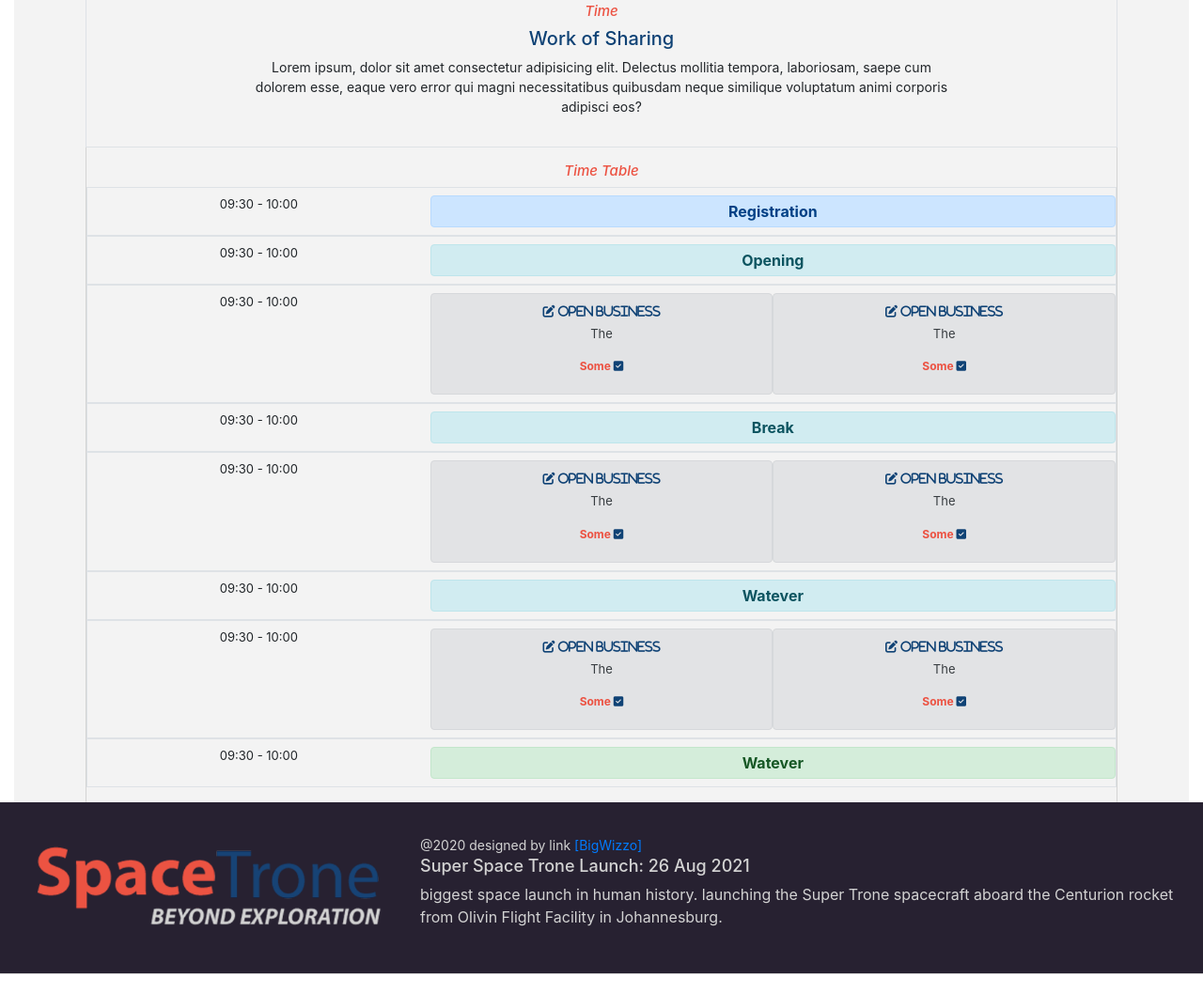
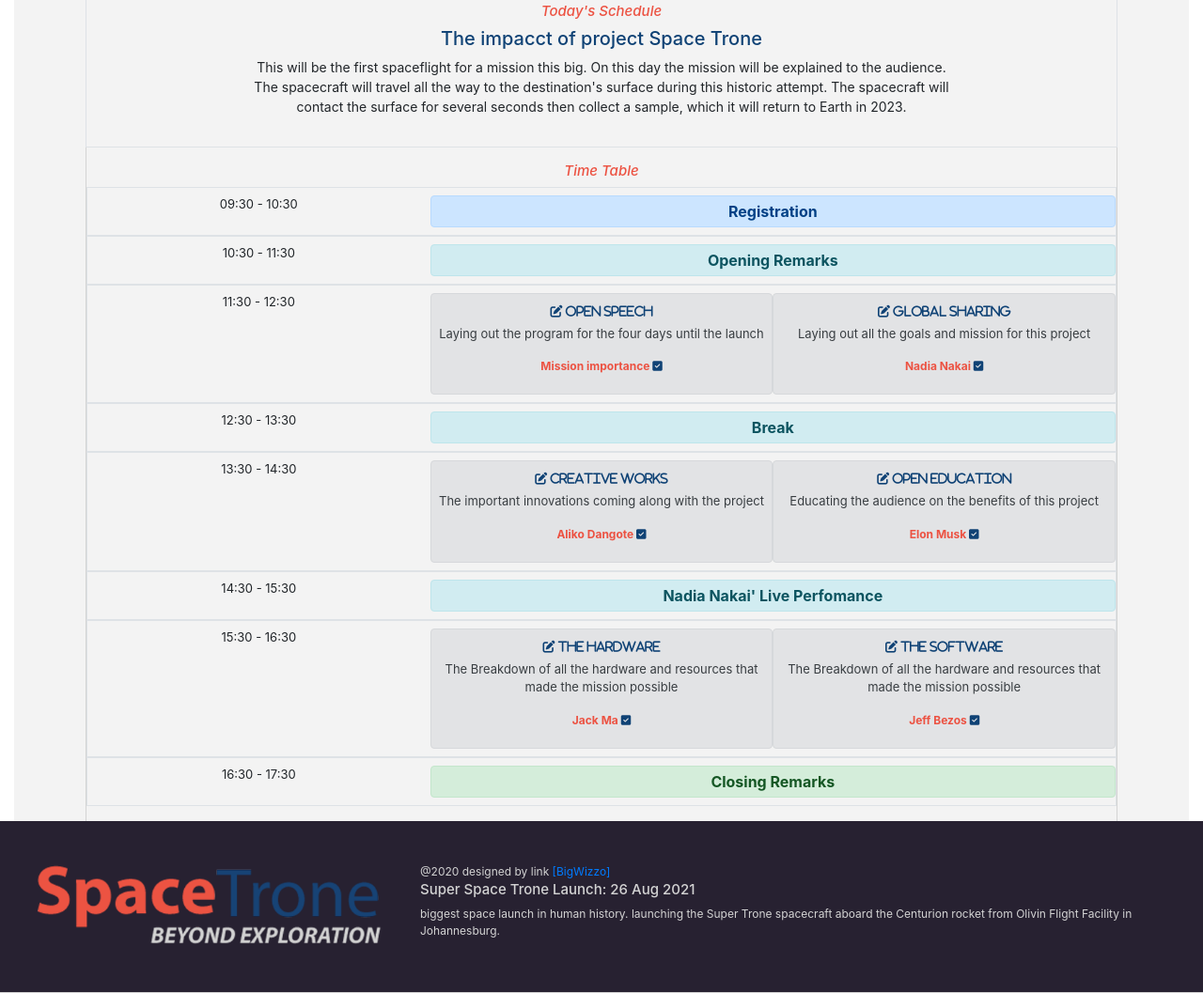
Before and after one commit to BigWizzo/html-css-capstone, a plain HTML site: page schedule.html in a window 1280 px wide. Shown: the part 402-1459 px from the top of the page at 94% size. Drawn offline with nearby package versions, Linux system fonts and the light colour scheme.

Commit message:
adding more styles to the schedule page

```diff
--- a/schedule.html
+++ b/schedule.html
@@ -1,15 +1,24 @@
 <!DOCTYPE html>
 <html lang="en">
-
   <head>
     <!-- Required meta tags -->
     <meta charset="utf-8" />
-    <meta name="viewport" content="width=device-width, initial-scale=1, shrink-to-fit=no" />
-    <script src="https://kit.fontawesome.com/c7d73dbfbb.js" crossorigin="anonymous"></script>
+    <meta
+      name="viewport"
+      content="width=device-width, initial-scale=1, shrink-to-fit=no"
+    />
+    <script
+      src="https://kit.fontawesome.com/c7d73dbfbb.js"
+      crossorigin="anonymous"
+    ></script>
 
     <!-- Bootstrap CSS -->
-    <link rel="stylesheet" href="https://stackpath.bootstrapcdn.com/bootstrap/4.5.2/css/bootstrap.min.css"
-        integrity="sha384-JcKb8q3iqJ61gNV9KGb8thSsNjpSL0n8PARn9HuZOnIxN0hoP+VmmDGMN5t9UJ0Z" crossorigin="anonymous" />
+    <link
+      rel="stylesheet"
+      href="https://stackpath.bootstrapcdn.com/bootstrap/4.5.2/css/bootstrap.min.css"
+      integrity="sha384-JcKb8q3iqJ61gNV9KGb8thSsNjpSL0n8PARn9HuZOnIxN0hoP+VmmDGMN5t9UJ0Z"
+      crossorigin="anonymous"
+    />
     <link rel="stylesheet" href="./css/style.css" />
     <title>HTML and CSS Capstone</title>
   </head>
@@ -17,16 +26,24 @@
   <body>
     <header class="nav-wraper">
       <nav class="top-nav d-none d-md-block">
-            <div class="nav-top justify-content-end navbar navbar-expand-sm bg-dark navbar-dark p-0">
+        <div
+          class="nav-top justify-content-end navbar navbar-expand-sm bg-dark navbar-dark p-0"
+        >
           <ul class="navbar-nav pr-5 font-13">
             <li class="nav-item">
-                        <a class="nav-link" href="#"><i class="fab fa-facebook-f gray-clr"></i></a>
+              <a class="nav-link" href="#"
+                ><i class="fab fa-facebook-f gray-clr"></i
+              ></a>
             </li>
             <li class="nav-item">
-                        <a class="nav-link" href="#"><i class="fab fa-twitter gray-clr"></i></a>
+              <a class="nav-link" href="#"
+                ><i class="fab fa-twitter gray-clr"></i
+              ></a>
             </li>
             <li class="nav-item">
-                        <a class="nav-link" href="#"><i class="fab fa-github-square gray-clr"></i></a>
+              <a class="nav-link" href="#"
+                ><i class="fab fa-github-square gray-clr"></i
+              ></a>
             </li>
             <li class="nav-item">
               <a class="nav-link gray-clr" href="#">English</a>
@@ -34,17 +51,27 @@
           </ul>
         </div>
       </nav>
-        <nav class="main-nav sticky-top navbar navbar-expand-md justify-content-md-around bg-light navbar-light">
+      <nav
+        class="main-nav sticky-top navbar navbar-expand-md justify-content-md-around bg-light navbar-light"
+      >
         <!-- Brand/logo -->
         <a class="navbar-brand pl-5 font-weight-bolder red-clr logo-a" href="#">
           <!-- My-Logo -->
           <img src="./images/logo-nav.png" alt="logo" class="logo-nav h-100" />
         </a>
         <!-- Toggler/collapsibe Button -->
-            <button class="navbar-toggler" type="button" data-toggle="collapse" data-target="#collapsibleNavbar">
+        <button
+          class="navbar-toggler"
+          type="button"
+          data-toggle="collapse"
+          data-target="#collapsibleNavbar"
+        >
           <span class="navbar-toggler-icon"></span>
         </button>
-            <div class="row justify-content-end collapse navbar-collapse" id="collapsibleNavbar">
+        <div
+          class="row justify-content-end collapse navbar-collapse"
+          id="collapsibleNavbar"
+        >
           <!-- Links -->
           <ul class="navbar-nav pr-5 font-weight-bold">
             <li class="nav-item">
@@ -65,108 +92,193 @@
     </header>
     <main class="main-section container-fluid text-center">
       <div aria-label="breadcrumb">
-            <ol class="breadcrumb p-2 m-0 rounded-0 font-12 lt-gray-bg justify-content-end">
+        <ol
+          class="breadcrumb p-2 m-0 rounded-0 font-12 lt-gray-bg justify-content-end"
+        >
           <li class="breadcrumb-item"><a href="#">Home</a></li>
-                <li class="breadcrumb-item"><a href="#">Library</a></li>
-                <li class="breadcrumb-item active" aria-current="page">Data</li>
+          <li class="breadcrumb-item active" aria-current="page">Schedule</li>
         </ol>
       </div>
       <div class="schedule-wrap lt-gray-bg container-fluid">
         <div class="p-3"></div>
-            <div class="schedule section-div lt-gray-bg bd-section py-3 mx-auto w-90 container-fluid">
+        <div
+          class="schedule section-div lt-gray-bg bd-section py-3 mx-auto w-90 container-fluid"
+        >
           <h2 class="topic-h2">Schedule</h2>
           <div class="btn-wrap">
             <div class="row btn-div py-5">
-                        <button type="button" class="btn col-6 col-md-3 mt-3 px-0 red-bg text-white">Tue
-                            (24/08)></button>
-                        <button type="button" class="btn col-6 col-md-3 mt-3 px-0 gray-bg">Wed (25/08)</button>
-                        <button type="button" class="btn col-6 col-md-3 mt-3 px-0 gray-bg">Thur (26/08)</button>
-                        <button type="button" class="btn col-6 col-md-3 mt-3 px-0 gray-bg">Fri (27/08)</button>
+              <button
+                type="button"
+                class="btn col-6 col-md-3 mt-3 px-0 red-bg text-white"
+              >
+                Tue (24/08)>
+              </button>
+              <button
+                type="button"
+                class="btn col-6 col-md-3 mt-3 px-0 gray-bg"
+              >
+                Wed (25/08)
+              </button>
+              <button
+                type="button"
+                class="btn col-6 col-md-3 mt-3 px-0 gray-bg"
+              >
+                Thur (26/08)
+              </button>
+              <button
+                type="button"
+                class="btn col-6 col-md-3 mt-3 px-0 gray-bg"
+              >
+                Fri (27/08)
+              </button>
             </div>
           </div>
         </div>
       </div>
       <div class="work-wrap lt-gray-bg container-fluid">
-            <div class="work section-div lt-gray-bg bd-section py-3 mx-auto w-90 border container-fluid">
+        <div
+          class="work section-div lt-gray-bg bd-section py-3 mx-auto w-90 border container-fluid"
+        >
           <div class="in-body mx-auto mx-auto">
-                    <h5 class="sp-title font-italic red-clr font-15">Time</h5>
-                    <h4 class="font-20 lt-blue-clr">Work of Sharing</h4>
-                    <p class="work-para font-14">Lorem ipsum, dolor sit amet consectetur adipisicing elit. Delectus
-                        mollitia
-                        tempora,
-                        laboriosam, saepe cum dolorem esse, eaque vero error qui magni necessitatibus quibusdam neque
-                        similique
-                        voluptatum animi corporis adipisci eos?</p>
+            <h5 class="sp-title font-italic red-clr font-15">
+              Today's Schedule
+            </h5>
+            <h4 class="font-20 lt-blue-clr">
+              The impacct of project Space Trone
+            </h4>
+            <p class="work-para font-14">
+              This will be the first spaceflight for a mission this big. On this
+              day the mission will be explained to the audience. The spacecraft
+              will travel all the way to the destination's surface during this
+              historic attempt. The spacecraft will contact the surface for
+              several seconds then collect a sample, which it will return to
+              Earth in 2023.
+            </p>
           </div>
         </div>
       </div>
       <div class="program-wrap lt-gray-bg container-fluid">
-            <div class="program section-div lt-gray-bg bd-section py-3 mx-auto w-90 container-fluid">
+        <div
+          class="program section-div lt-gray-bg bd-section py-3 mx-auto w-90 container-fluid"
+        >
           <h5 class="sp-title font-italic red-clr font-15">Time Table</h5>
           <div class="row border py-2">
-                    <div class="col-4 prog-time font-13">09:30 - 10:00</div>
-                    <div class="col-8 prog-desc font-weight-bold alert alert-primary m-0 p-1">Registration</div>
+            <div class="col-4 prog-time font-13">09:30 - 10:30</div>
+            <div
+              class="col-8 prog-desc font-weight-bold alert alert-primary m-0 p-1"
+            >
+              Registration
+            </div>
           </div>
           <div class="row border py-2">
-                    <div class="col-4 prog-time font-13">09:30 - 10:00</div>
-                    <div class="col-8 prog-desc font-weight-bold alert alert-info m-0 p-1">Opening</div>
+            <div class="col-4 prog-time font-13">10:30 - 11:30</div>
+            <div
+              class="col-8 prog-desc font-weight-bold alert alert-info m-0 p-1"
+            >
+              Opening Remarks
+            </div>
           </div>
           <div class="row border py-2">
-                    <div class="col-4 prog-time font-13">09:30 - 10:00</div>
+            <div class="col-4 prog-time font-13">11:30 - 12:30</div>
             <div class="col-4 prog-card alert alert-secondary m-0 p-1">
-                        <i class="fas fa-edit font-13 lt-blue-clr font-weight-bold py-2"> Open Business</i>
-                        <p class="font-13">The</p>
-                        <p class="font-12 red-clr font-weight-bold">Some <i class="fas fa-check-square lt-blue-clr"></i>
+              <i class="fas fa-edit font-13 lt-blue-clr font-weight-bold py-2">
+                Open Speech</i
+              >
+              <p class="font-13">
+                Laying out the program for the four days until the launch
+              </p>
+              <p class="font-12 red-clr font-weight-bold">
+                Mission importance
+                <i class="fas fa-check-square lt-blue-clr"></i>
               </p>
             </div>
-                    <div class="col-4 prog-card alert alert-secondary m-0 p-1"><i
-                            class="fas fa-edit font-13 lt-blue-clr font-weight-bold py-2"> Open Business</i>
-                        <p class="font-13">The</p>
-                        <p class="font-12 red-clr font-weight-bold">Some <i class="fas fa-check-square lt-blue-clr"></i>
+            <div class="col-4 prog-card alert alert-secondary m-0 p-1">
+              <i class="fas fa-edit font-13 lt-blue-clr font-weight-bold py-2">
+                Global Sharing</i
+              >
+              <p class="font-13">
+                Laying out all the goals and mission for this project
+              </p>
+              <p class="font-12 red-clr font-weight-bold">
+                Nadia Nakai <i class="fas fa-check-square lt-blue-clr"></i>
               </p>
             </div>
           </div>
           <div class="row border py-2">
-                    <div class="col-4 prog-time font-13">09:30 - 10:00</div>
-                    <div class="col-8 prog-desc font-weight-bold alert alert-info m-0 p-1">Break</div>
+            <div class="col-4 prog-time font-13">12:30 - 13:30</div>
+            <div
+              class="col-8 prog-desc font-weight-bold alert alert-info m-0 p-1"
+            >
+              Break
+            </div>
           </div>
           <div class="row border py-2">
-                    <div class="col-4 prog-time font-13">09:30 - 10:00</div>
-                    <div class="col-4 prog-card alert alert-secondary m-0 p-1"><i
-                            class="fas fa-edit font-13 lt-blue-clr font-weight-bold py-2"> Open Business</i>
-                        <p class="font-13">The</p>
-                        <p class="font-12 red-clr font-weight-bold">Some <i class="fas fa-check-square lt-blue-clr"></i>
+            <div class="col-4 prog-time font-13">13:30 - 14:30</div>
+            <div class="col-4 prog-card alert alert-secondary m-0 p-1">
+              <i class="fas fa-edit font-13 lt-blue-clr font-weight-bold py-2">
+                Creative Works</i
+              >
+              <p class="font-13">
+                The important innovations coming along with the project
+              </p>
+              <p class="font-12 red-clr font-weight-bold">
+                Aliko Dangote <i class="fas fa-check-square lt-blue-clr"></i>
               </p>
             </div>
-                    <div class="col-4 prog-card alert alert-secondary m-0 p-1"><i
-                            class="fas fa-edit font-13 lt-blue-clr font-weight-bold py-2"> Open Business</i>
-                        <p class="font-13">The</p>
-                        <p class="font-12 red-clr font-weight-bold">Some <i class="fas fa-check-square lt-blue-clr"></i>
+            <div class="col-4 prog-card alert alert-secondary m-0 p-1">
+              <i class="fas fa-edit font-13 lt-blue-clr font-weight-bold py-2">
+                Open Education</i
+              >
+              <p class="font-13">
+                Educating the audience on the benefits of this project
+              </p>
+              <p class="font-12 red-clr font-weight-bold">
+                Elon Musk <i class="fas fa-check-square lt-blue-clr"></i>
               </p>
             </div>
           </div>
           <div class="row border py-2">
-                    <div class="col-4 prog-time font-13">09:30 - 10:00</div>
-                    <div class="col-8 prog-desc font-weight-bold alert alert-info m-0 p-1">Watever</div>
+            <div class="col-4 prog-time font-13">14:30 - 15:30</div>
+            <div
+              class="col-8 prog-desc font-weight-bold alert alert-info m-0 p-1"
+            >
+              Nadia Nakai' Live Perfomance
+            </div>
           </div>
           <div class="row border py-2">
-                    <div class="col-4 prog-time font-13">09:30 - 10:00</div>
-                    <div class="col-4 prog-card alert alert-secondary m-0 p-1"><i
-                            class="fas fa-edit font-13 lt-blue-clr font-weight-bold py-2"> Open Business</i>
-                        <p class="font-13">The</p>
-                        <p class="font-12 red-clr font-weight-bold">Some <i class="fas fa-check-square lt-blue-clr"></i>
+            <div class="col-4 prog-time font-13">15:30 - 16:30</div>
+            <div class="col-4 prog-card alert alert-secondary m-0 p-1">
+              <i class="fas fa-edit font-13 lt-blue-clr font-weight-bold py-2">
+                The Hardware</i
+              >
+              <p class="font-13">
+                The Breakdown of all the hardware and resources that made the
+                mission possible
+              </p>
+              <p class="font-12 red-clr font-weight-bold">
+                Jack Ma <i class="fas fa-check-square lt-blue-clr"></i>
               </p>
             </div>
-                    <div class="col-4 prog-card alert alert-secondary m-0 p-1"><i
-                            class="fas fa-edit font-13 lt-blue-clr font-weight-bold py-2"> Open Business</i>
-                        <p class="font-13">The</p>
-                        <p class="font-12 red-clr font-weight-bold">Some <i class="fas fa-check-square lt-blue-clr"></i>
+            <div class="col-4 prog-card alert alert-secondary m-0 p-1">
+              <i class="fas fa-edit font-13 lt-blue-clr font-weight-bold py-2">
+                The Software</i
+              >
+              <p class="font-13">
+                The Breakdown of all the hardware and resources that made the
+                mission possible
+              </p>
+              <p class="font-12 red-clr font-weight-bold">
+                Jeff Bezos <i class="fas fa-check-square lt-blue-clr"></i>
               </p>
             </div>
           </div>
           <div class="row border py-2">
-                    <div class="col-4 prog-time font-13">09:30 - 10:00</div>
-                    <div class="col-8 prog-desc font-weight-bold alert alert-success m-0 p-1">Watever</div>
+            <div class="col-4 prog-time font-13">16:30 - 17:30</div>
+            <div
+              class="col-8 prog-desc font-weight-bold alert alert-success m-0 p-1"
+            >
+              Closing Remarks
+            </div>
           </div>
         </div>
       </div>
@@ -174,29 +286,42 @@
     <footer class="footer gray-clr black-bg container-fluid">
       <div class="media p-3 row justify-content-center align-items-center">
         <div class="col-4 ft-img-div">
-                <img src="./images/ft-ogo.png" alt="John Doe" class="mr-3 mt-3 ft-img img-fluid" />
+          <img
+            src="./images/ft-ogo.png"
+            alt="John Doe"
+            class="mr-3 mt-3 ft-img img-fluid"
+          />
         </div>
         <div class="col-8 media-body">
-                <span class="font-14">@2020 designed by link
-                    <a href="http://github.com/bigwizzo">[BigWizzo]</a></span>
-                <h4 class="font-18">Super Space Trone Launch: 26 Aug 2021</h4>
-                <p>biggest space launch in human history. launching the Super Trone spacecraft aboard the Centurion
-                    rocket from
-                    Olivin Flight Facility in Johannesburg.</p>
+          <span class="font-12"
+            >@2020 designed by link
+            <a href="http://github.com/bigwizzo">[BigWizzo]</a></span
+          >
+          <h4 class="font-15">Super Space Trone Launch: 26 Aug 2021</h4>
+          <p class="font-12">
+            biggest space launch in human history. launching the Super Trone
+            spacecraft aboard the Centurion rocket from Olivin Flight Facility
+            in Johannesburg.
+          </p>
         </div>
       </div>
     </footer>
     <!-- Optional JavaScript -->
     <!-- jQuery first, then Popper.js, then Bootstrap JS -->
-    <script src="https://code.jquery.com/jquery-3.5.1.slim.min.js"
-        integrity="sha384-DfXdz2htPH0lsSSs5nCTpuj/zy4C+OGpamoFVy38MVBnE+IbbVYUew+OrCXaRkfj" crossorigin="anonymous">
-    </script>
-    <script src="https://cdn.jsdelivr.net/npm/popper.js@1.16.1/dist/umd/popper.min.js"
-        integrity="sha384-9/reFTGAW83EW2RDu2S0VKaIzap3H66lZH81PoYlFhbGU+6BZp6G7niu735Sk7lN" crossorigin="anonymous">
-    </script>
-    <script src="https://stackpath.bootstrapcdn.com/bootstrap/4.5.2/js/bootstrap.min.js"
-        integrity="sha384-B4gt1jrGC7Jh4AgTPSdUtOBvfO8shuf57BaghqFfPlYxofvL8/KUEfYiJOMMV+rV" crossorigin="anonymous">
-    </script>
+    <script
+      src="https://code.jquery.com/jquery-3.5.1.slim.min.js"
+      integrity="sha384-DfXdz2htPH0lsSSs5nCTpuj/zy4C+OGpamoFVy38MVBnE+IbbVYUew+OrCXaRkfj"
+      crossorigin="anonymous"
+    ></script>
+    <script
+      src="https://cdn.jsdelivr.net/npm/popper.js@1.16.1/dist/umd/popper.min.js"
+      integrity="sha384-9/reFTGAW83EW2RDu2S0VKaIzap3H66lZH81PoYlFhbGU+6BZp6G7niu735Sk7lN"
+      crossorigin="anonymous"
+    ></script>
+    <script
+      src="https://stackpath.bootstrapcdn.com/bootstrap/4.5.2/js/bootstrap.min.js"
+      integrity="sha384-B4gt1jrGC7Jh4AgTPSdUtOBvfO8shuf57BaghqFfPlYxofvL8/KUEfYiJOMMV+rV"
+      crossorigin="anonymous"
+    ></script>
   </body>
-
 </html>
```
Lines whose indentation alone changed are shown as unchanged.
